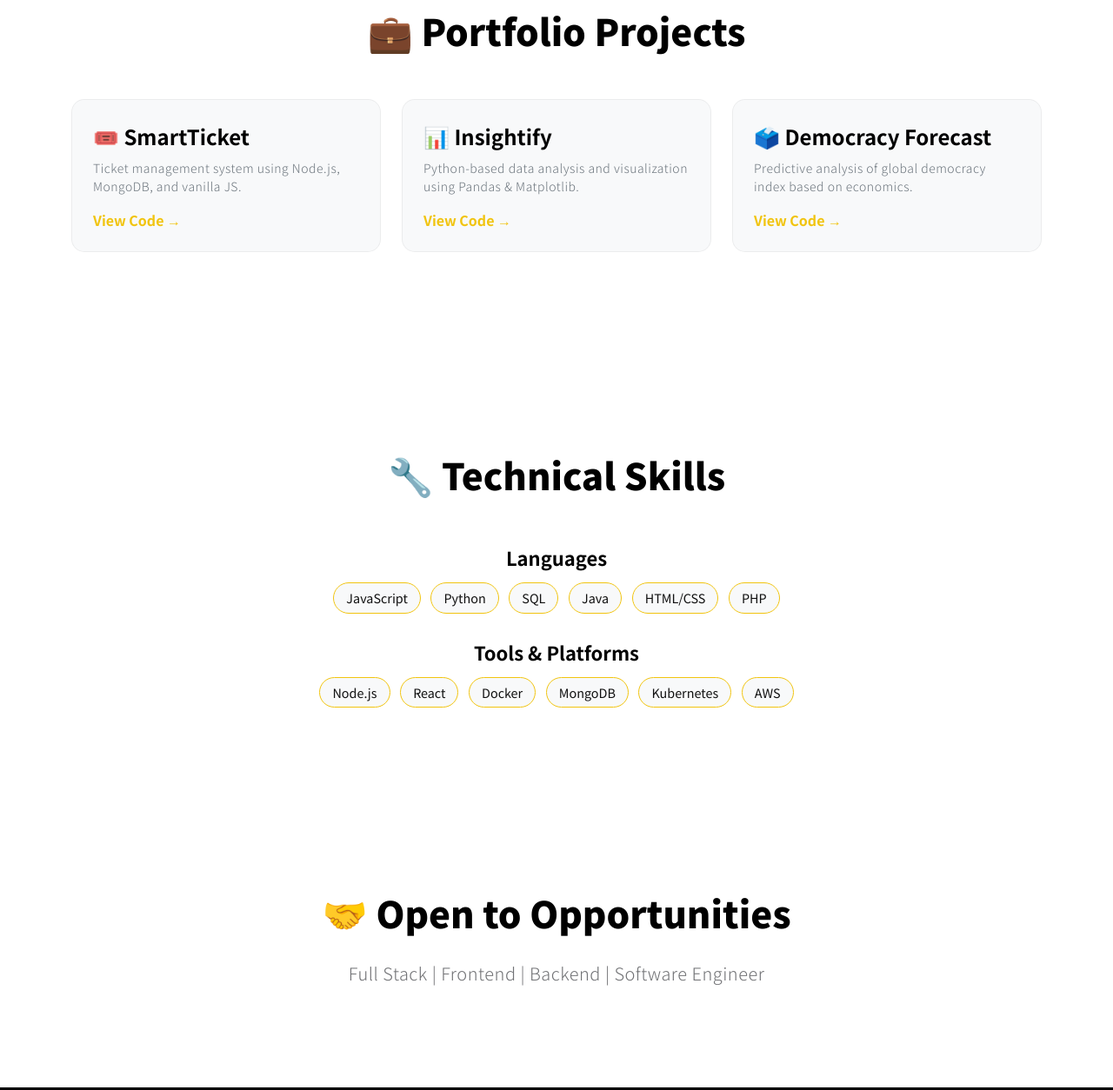
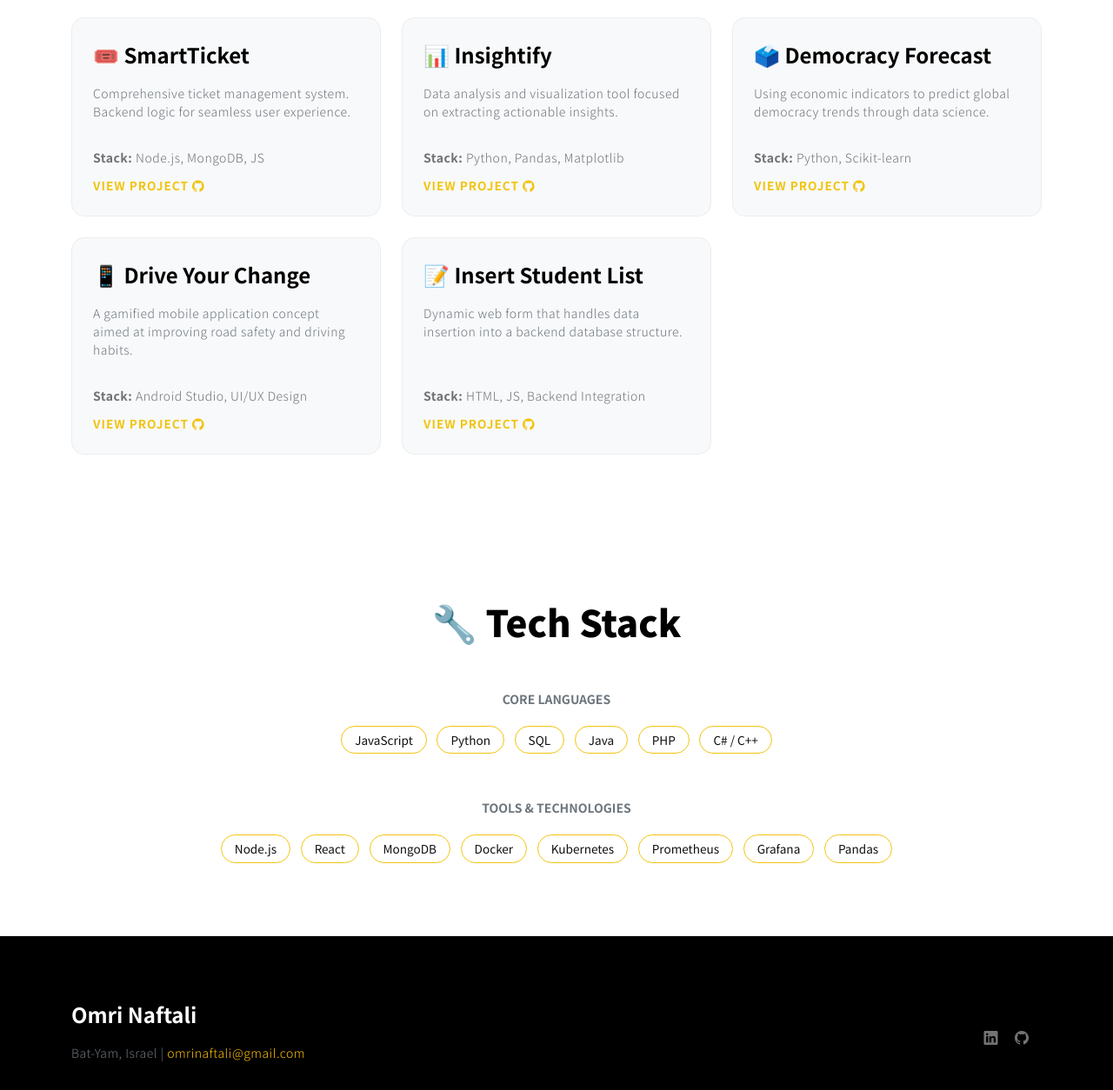
Before and after one commit to omrinaftali/omrinaftaliWeb, a plain HTML site: page index.html in a window 1280 px wide. Shown: the part 1514-2768 px from the top of the page at 87% size. Drawn offline with Linux system fonts and the light colour scheme.

Commit message:
Update index.html

```diff
--- a/index.html
+++ b/index.html
@@ -20,6 +20,7 @@
                 --text-color: #111111;
                 --card-bg: #f8f9fa;
                 --nav-bg: rgba(255, 255, 255, 0.9);
+                --accent-color: #f1c40f;
             }
 
             [data-theme="dark"] {
@@ -33,6 +34,7 @@
                 background-color: var(--bg-color);
                 color: var(--text-color);
                 transition: background-color 0.3s, color 0.3s;
+                font-family: 'Noto Sans JP', sans-serif;
             }
 
             .navbar {
@@ -40,30 +42,29 @@
                 backdrop-filter: blur(10px);
             }
 
-            /* עיצוב כפתור מצב לילה */
+            /* כפתור מצב לילה צף */
             #theme-toggle {
                 position: fixed;
                 bottom: 25px;
                 right: 25px;
                 z-index: 9999;
-                width: 50px;
-                height: 50px;
+                width: 55px;
+                height: 55px;
                 border-radius: 50%;
                 border: none;
-                background: #f1c40f;
+                background: var(--accent-color);
                 color: #000;
                 font-size: 1.5rem;
                 cursor: pointer;
-                box-shadow: 0 4px 15px rgba(0,0,0,0.2);
+                box-shadow: 0 4px 15px rgba(0,0,0,0.3);
                 display: flex;
                 align-items: center;
                 justify-content: center;
-                transition: transform 0.3s ease;
+                transition: all 0.3s ease;
             }
+            #theme-toggle:hover { transform: scale(1.1) rotate(15deg); }
 
-            #theme-toggle:hover { transform: scale(1.1); }
-
-            /* שדרוג ה-Hero */
+            /* Hero Section */
             .imageWrapper {
                 position: relative;
                 width: 100%;
@@ -74,7 +75,7 @@
                 content: "";
                 position: absolute;
                 top: 0; left: 0; width: 100%; height: 100%;
-                background: rgba(0,0,0,0.4); /* שכבת כהות כדי שהטקסט יבלוט */
+                background: rgba(0,0,0,0.45);
             }
             .fullscreen-image {
                 width: 100%;
@@ -82,41 +83,56 @@
                 object-fit: cover;
             }
 
-            /* כרטיסיות פרויקטים */
+            /* כרטיסיות פרויקטים משודרגות */
             .project-card {
                 background-color: var(--card-bg);
-                border: 1px solid rgba(0,0,0,0.05);
+                border: 1px solid rgba(128, 128, 128, 0.1);
                 border-radius: 15px;
-                transition: all 0.3s ease;
+                transition: all 0.4s cubic-bezier(0.175, 0.885, 0.32, 1.275);
                 height: 100%;
+                display: flex;
+                flex-direction: column;
+                justify-content: space-between;
             }
             .project-card:hover {
-                transform: translateY(-10px);
-                box-shadow: 0 10px 20px rgba(0,0,0,0.1);
+                transform: translateY(-12px);
+                box-shadow: 0 15px 30px rgba(0,0,0,0.2);
+                border-color: var(--accent-color);
             }
-            .project-card a {
-                color: #f1c40f;
+            .project-link {
+                color: var(--accent-color);
                 text-decoration: none;
-                font-weight: bold;
+                font-weight: 700;
+                text-transform: uppercase;
+                font-size: 0.85rem;
+                letter-spacing: 1px;
+            }
+            .project-link:hover { text-decoration: underline; }
+
+            /* תגיות כישורים */
+            .skill-badge {
+                display: inline-block;
+                padding: 5px 15px;
+                margin: 4px;
+                background: transparent;
+                border: 1px solid var(--accent-color);
+                border-radius: 50px;
+                font-size: 0.85rem;
+                font-weight: 400;
+                transition: 0.3s;
+            }
+            .skill-badge:hover {
+                background: var(--accent-color);
+                color: #000;
             }
 
-            /* תגי כישורים */
-            .skill-badge {
-                display: inline-block;
-                padding: 6px 14px;
-                margin: 4px;
-                background: var(--card-bg);
-                border: 1px solid #f1c40f;
-                border-radius: 50px;
-                font-size: 0.9rem;
-            }
-
-            .section-padding { padding: 100px 0; }
+            .section-padding { padding: 80px 0; }
+            .custom-underline { border-bottom: 3px solid var(--accent-color); }
         </style>
     </head>
 
     <body>
-        <button id="theme-toggle" title="Toggle Dark Mode">
+        <button id="theme-toggle">
             <i class="bi-sun-fill" id="theme-icon"></i>
         </button>
 
@@ -134,43 +150,38 @@
                 <div class="imageWrapper">
                     <img src="images/IMG_3587.GIF" alt="Hello" class="fullscreen-image" />
                 </div>
-                <div class="overlay"></div>
             </section>
 
             <nav class="navbar navbar-expand-lg shadow-lg sticky-top">
                 <div class="container">
-                    <a class="navbar-brand" href="#">
-                        <strong>Omri Naftali</strong>
-                    </a>
-
+                    <a class="navbar-brand" href="#"><strong>Omri Naftali</strong></a>
                     <button class="navbar-toggler" type="button" data-bs-toggle="collapse" data-bs-target="#navbarNav">
                         <span class="navbar-toggler-icon"></span>
                     </button>
-
                     <div class="collapse navbar-collapse" id="navbarNav">
                         <ul class="navbar-nav mx-auto">
                             <li class="nav-item"><a class="nav-link" href="#about">About</a></li>
-                            <li class="nav-item"><a class="nav-link" href="#projects">My Projects</a></li>
+                            <li class="nav-item"><a class="nav-link" href="#projects">Portfolio</a></li>
                             <li class="nav-item"><a class="nav-link" href="#skills">Skills</a></li>
                             <li class="nav-item"><a class="nav-link" href="#opento">Open To</a></li>
                         </ul>
-                        <a href="mailto:omrinaftali@gmail.com" class="btn btn-warning btn-sm ms-lg-3">Contact Me</a>
+                        <a href="mailto:omrinaftali@gmail.com" class="btn btn-warning btn-sm ms-lg-3">Let's Talk</a>
                     </div>
                 </div>
             </nav>
 
             <section class="section-padding text-center" id="about">
                 <div class="container" data-aos="fade-up">
-                    <h1 class="mb-4" style="font-weight: 700;">👋 Hi, I'm Omri Naftali</h1>
+                    <h2 class="mb-5" style="font-weight: 700;">👋 Personal Profile</h2>
                     <div class="row justify-content-center">
                         <div class="col-lg-8">
                             <div class="mb-4">
-                                <h4 class="mb-1">🎓 M.A. in Information Technologies</h4>
-                                <p class="text-muted">Bar-Ilan University, GPA: 93</p>
+                                <h5>🎓 M.A. in Information Technologies</h5>
+                                <p class="text-muted">Bar-Ilan University | GPA: 93</p>
                             </div>
                             <div class="mb-4">
-                                <h4 class="mb-1">🎓 B.A. in Information System Management</h4>
-                                <p class="text-muted">Peres Academic Center, GPA: 94 – Dean’s honor</p>
+                                <h5>🎓 B.A. in Information System Management</h5>
+                                <p class="text-muted">Peres Academic Center | GPA: 94 – Dean’s Honor List</p>
                             </div>
                         </div>
                     </div>
@@ -180,72 +191,110 @@
             <section class="section-padding" id="projects">
                 <div class="container">
                     <h2 class="text-center mb-5" data-aos="fade-up">💼 Portfolio Projects</h2>
-                    <div class="row">
-                        <div class="col-lg-4 col-md-6 mb-4" data-aos="fade-up" data-aos-delay="100">
+                    <div class="row g-4">
+                        <div class="col-lg-4 col-md-6" data-aos="fade-up" data-aos-delay="100">
                             <div class="card project-card p-4">
-                                <h5>🎟️ SmartTicket</h5>
-                                <p class="text-muted small">Ticket management system using Node.js, MongoDB, and vanilla JS.</p>
-                                <a href="https://github.com/omrinaftali/SmartTicket" target="_blank">View Code →</a>
+                                <div>
+                                    <h5 class="mb-3">🎟️ SmartTicket</h5>
+                                    <p class="text-muted small">Comprehensive ticket management system. Backend logic for seamless user experience.</p>
+                                </div>
+                                <div class="mt-3">
+                                    <p class="small mb-2"><strong>Stack:</strong> Node.js, MongoDB, JS</p>
+                                    <a href="https://github.com/omrinaftali/SmartTicket" target="_blank" class="project-link">View Project <i class="bi-github"></i></a>
                                 </div>
                             </div>
-                        <div class="col-lg-4 col-md-6 mb-4" data-aos="fade-up" data-aos-delay="200">
+                        </div>
+
+                        <div class="col-lg-4 col-md-6" data-aos="fade-up" data-aos-delay="200">
                             <div class="card project-card p-4">
-                                <h5>📊 Insightify</h5>
-                                <p class="text-muted small">Python-based data analysis and visualization using Pandas & Matplotlib.</p>
-                                <a href="https://github.com/omrinaftali/Insightify" target="_blank">View Code →</a>
+                                <div>
+                                    <h5 class="mb-3">📊 Insightify</h5>
+                                    <p class="text-muted small">Data analysis and visualization tool focused on extracting actionable insights.</p>
+                                </div>
+                                <div class="mt-3">
+                                    <p class="small mb-2"><strong>Stack:</strong> Python, Pandas, Matplotlib</p>
+                                    <a href="https://github.com/omrinaftali/Insightify" target="_blank" class="project-link">View Project <i class="bi-github"></i></a>
                                 </div>
                             </div>
-                        <div class="col-lg-4 col-md-6 mb-4" data-aos="fade-up" data-aos-delay="300">
+                        </div>
+
+                        <div class="col-lg-4 col-md-6" data-aos="fade-up" data-aos-delay="300">
                             <div class="card project-card p-4">
-                                <h5>🗳️ Democracy Forecast</h5>
-                                <p class="text-muted small">Predictive analysis of global democracy index based on economics.</p>
-                                <a href="https://github.com/omrinaftali/Democracy-Forecast" target="_blank">View Code →</a>
+                                <div>
+                                    <h5 class="mb-3">🗳️ Democracy Forecast</h5>
+                                    <p class="text-muted small">Using economic indicators to predict global democracy trends through data science.</p>
+                                </div>
+                                <div class="mt-3">
+                                    <p class="small mb-2"><strong>Stack:</strong> Python, Scikit-learn</p>
+                                    <a href="https://github.com/omrinaftali/Democracy-Forecast" target="_blank" class="project-link">View Project <i class="bi-github"></i></a>
+                                </div>
+                            </div>
+                        </div>
+
+                        <div class="col-lg-4 col-md-6" data-aos="fade-up" data-aos-delay="400">
+                            <div class="card project-card p-4">
+                                <div>
+                                    <h5 class="mb-3">📱 Drive Your Change</h5>
+                                    <p class="text-muted small">A gamified mobile application concept aimed at improving road safety and driving habits.</p>
+                                </div>
+                                <div class="mt-3">
+                                    <p class="small mb-2"><strong>Stack:</strong> Android Studio, UI/UX Design</p>
+                                    <a href="https://github.com/omrinaftali/DriveYourChangeApp" target="_blank" class="project-link">View Project <i class="bi-github"></i></a>
+                                </div>
+                            </div>
+                        </div>
+
+                        <div class="col-lg-4 col-md-6" data-aos="fade-up" data-aos-delay="500">
+                            <div class="card project-card p-4">
+                                <div>
+                                    <h5 class="mb-3">📝 Insert Student List</h5>
+                                    <p class="text-muted small">Dynamic web form that handles data insertion into a backend database structure.</p>
+                                </div>
+                                <div class="mt-3">
+                                    <p class="small mb-2"><strong>Stack:</strong> HTML, JS, Backend Integration</p>
+                                    <a href="https://github.com/omrinaftali/InsertStudntList-HTML" target="_blank" class="project-link">View Project <i class="bi-github"></i></a>
+                                </div>
                             </div>
                         </div>
                     </div>
                 </div>
             </section>
 
-            <section class="section-padding text-center bg-light-variant" id="skills">
+            <section class="section-padding text-center" id="skills">
                 <div class="container" data-aos="fade-up">
-                    <h2 class="mb-5">🔧 Technical Skills</h2>
-                    <div class="mb-4">
-                        <h6>Languages</h6>
+                    <h2 class="mb-5">🔧 Tech Stack</h2>
+                    <div class="row justify-content-center">
+                        <div class="col-lg-10">
+                            <h6 class="mb-3 text-uppercase small text-muted">Core Languages</h6>
                             <div class="skill-badge">JavaScript</div> <div class="skill-badge">Python</div>
                             <div class="skill-badge">SQL</div> <div class="skill-badge">Java</div>
-                        <div class="skill-badge">HTML/CSS</div> <div class="skill-badge">PHP</div>
+                            <div class="skill-badge">PHP</div> <div class="skill-badge">C# / C++</div>
+
+                            <h6 class="mt-5 mb-3 text-uppercase small text-muted">Tools & Technologies</h6>
+                            <div class="skill-badge">Node.js</div> <div class="skill-badge">React</div>
+                            <div class="skill-badge">MongoDB</div> <div class="skill-badge">Docker</div>
+                            <div class="skill-badge">Kubernetes</div> <div class="skill-badge">Prometheus</div>
+                            <div class="skill-badge">Grafana</div> <div class="skill-badge">Pandas</div>
                         </div>
-                    <div>
-                        <h6>Tools & Platforms</h6>
-                        <div class="skill-badge">Node.js</div> <div class="skill-badge">React</div>
-                        <div class="skill-badge">Docker</div> <div class="skill-badge">MongoDB</div>
-                        <div class="skill-badge">Kubernetes</div> <div class="skill-badge">AWS</div>
                     </div>
                 </div>
             </section>
 
-            <section class="section-padding text-center" id="opento">
-                <div class="container" data-aos="fade-up">
-                    <h2 class="mb-4">🤝 Open to Opportunities</h2>
-                    <p class="lead">Full Stack | Frontend | Backend | Software Engineer</p>
-                </div>
-            </section>
-        </main>
-
             <footer class="site-footer">
-            <div class="container">
+                <div class="container text-center text-lg-start">
                     <div class="row align-items-center">
                         <div class="col-lg-6">
-                        <h5 class="text-white"><i class="bi-geo-alt-fill me-2"></i> Bat-Yam, Israel</h5>
-                        <a href="mailto:omrinaftali@gmail.com" class="text-warning">omrinaftali@gmail.com</a>
+                            <h5 class="text-white mb-3">Omri Naftali</h5>
+                            <p class="text-muted small">Bat-Yam, Israel | <a href="mailto:omrinaftali@gmail.com" class="text-warning">omrinaftali@gmail.com</a></p>
                         </div>
-                    <div class="col-lg-6 text-lg-end mt-4 mt-lg-0">
+                        <div class="col-lg-6 text-lg-end">
                             <a href="https://linkedin.com/in/omrinaftali" class="social-icon-link bi-linkedin me-3"></a>
                             <a href="https://github.com/omrinaftali" class="social-icon-link bi-github"></a>
                         </div>
                     </div>
                 </div>
             </footer>
+        </main>
 
         <script src="js/jquery.min.js"></script>
         <script src="js/bootstrap.bundle.min.js"></script>
@@ -257,24 +306,22 @@
         <script src="js/custom.js"></script>
 
         <script>
+            // Dark Mode Logic
             const themeToggle = document.getElementById('theme-toggle');
             const themeIcon = document.getElementById('theme-icon');
             const currentTheme = localStorage.getItem('theme') || 'light';
 
-            // אתחול מצב קיים
             document.documentElement.setAttribute('data-theme', currentTheme);
-            updateIcon(currentTheme);
+            updateThemeUI(currentTheme);
 
             themeToggle.addEventListener('click', () => {
-                let theme = document.documentElement.getAttribute('data-theme');
-                let newTheme = theme === 'light' ? 'dark' : 'light';
-
+                const newTheme = document.documentElement.getAttribute('data-theme') === 'light' ? 'dark' : 'light';
                 document.documentElement.setAttribute('data-theme', newTheme);
                 localStorage.setItem('theme', newTheme);
-                updateIcon(newTheme);
+                updateThemeUI(newTheme);
             });
 
-            function updateIcon(theme) {
+            function updateThemeUI(theme) {
                 if (theme === 'dark') {
                     themeIcon.classList.replace('bi-sun-fill', 'bi-moon-stars-fill');
                     themeToggle.style.background = '#fff';
@@ -286,7 +333,6 @@
                 }
             }
 
-            // הפעלת AOS
             AOS.init({ duration: 800, once: true });
         </script>
     </body>
```
Lines whose indentation alone changed are shown as unchanged.
